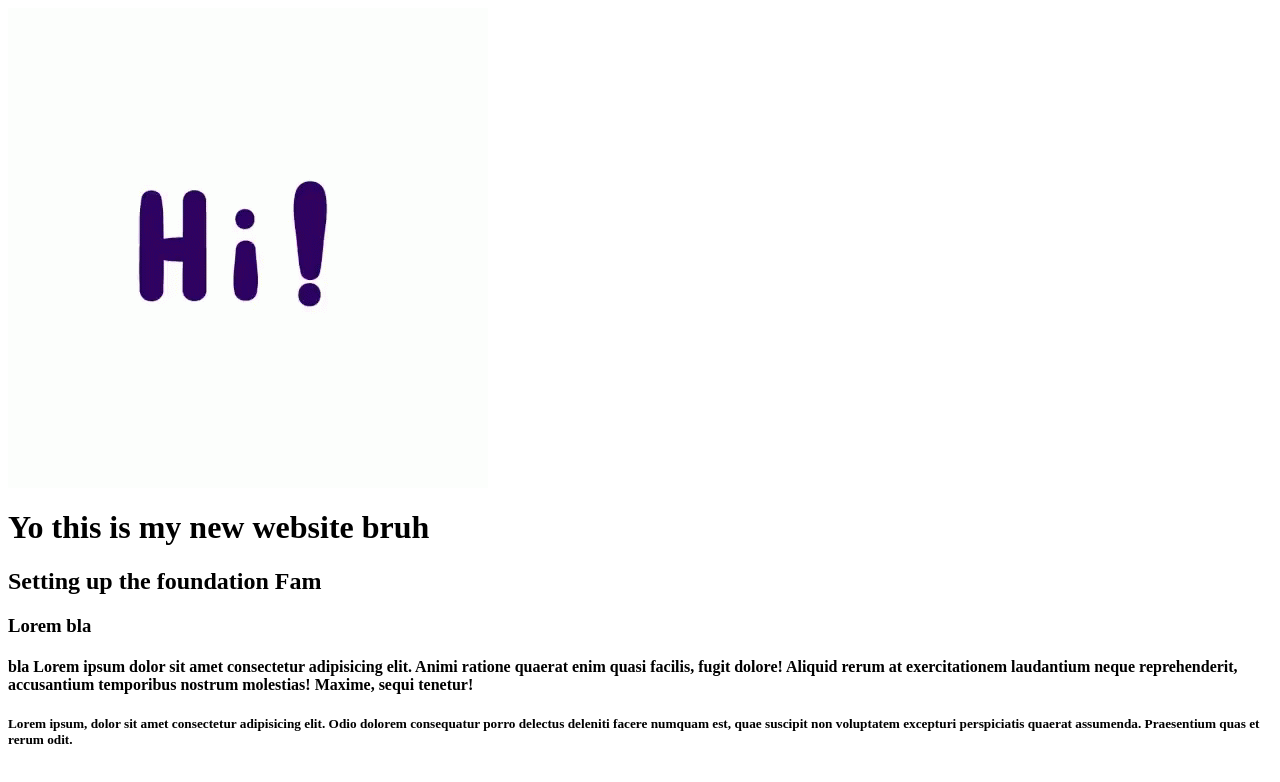
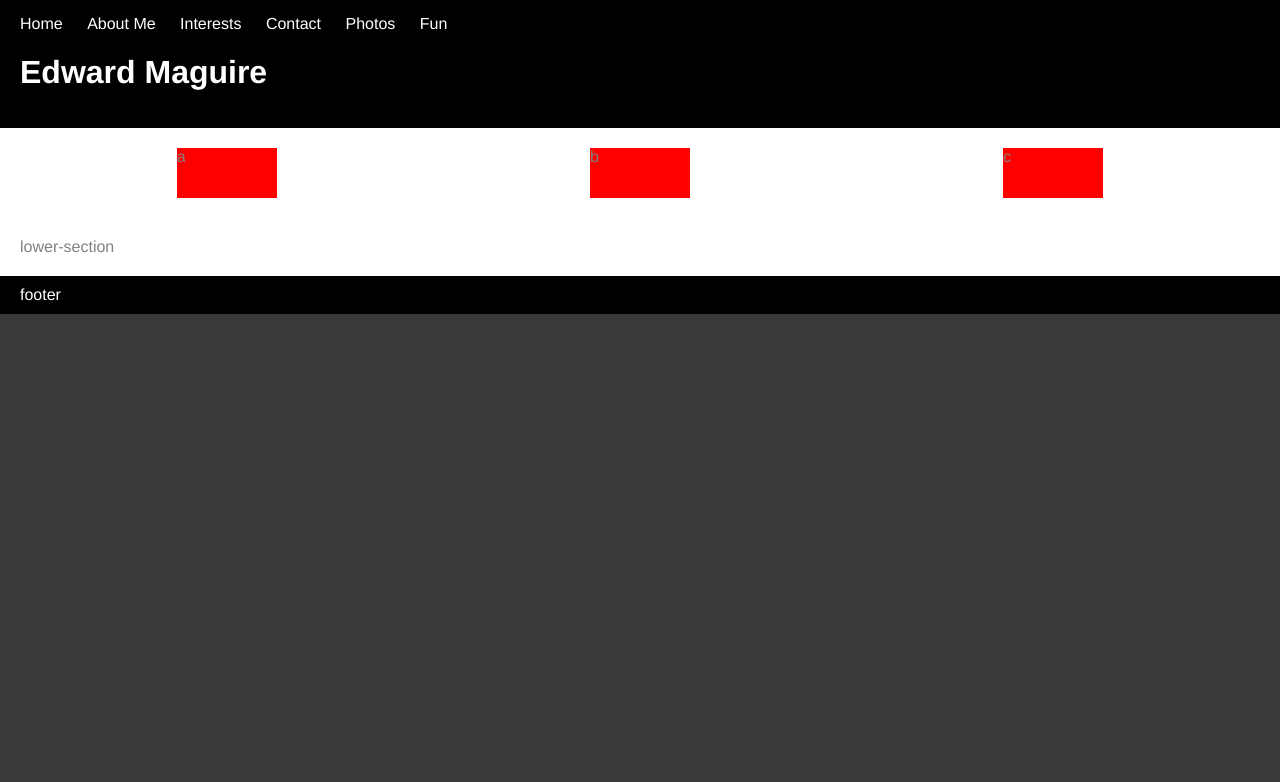
Before and after one commit to SoSubtle/Website, a plain HTML site: page Index.html in a window 1280 px wide. Drawn offline with Linux system fonts and the light colour scheme.

Commit message:
Created base layout

```diff
--- a/Index.html
+++ b/Index.html
@@ -1,15 +1,99 @@
+<!DOCTYPE html>
+<html lang="en">
 <head>
-        <title>
-            Edward Maguire Website Fam
-        </title>
+    <meta charset="UTF-8">
+    <meta name="viewport" content="width=device-width, initial-scale=1.0">
+    <meta http-equiv="X-UA-Compatible" content="ie=edge">
+    <title>
+        Edward Maguire
+    </title>
+    <style>
+
+        body {
+            background: rgb(58, 58, 58);
+            font-family: Helvetica Neue, Arial, Helvetica, sans-serif;
+            color: white;
+            margin: 0;
+            padding: 0;
+        }
+
+        header {
+            background : black;
+            padding: 15px 20px 15px 20px;
+        }
+
+
+        section  {
+            background: white;
+            color: gray;
+            padding: 20px;
+            display: flex;
+            flex-direction: row;
+        }
+
+        div {
+            background: red;
+            margin: auto;
+            width: 100px;
+            height: 50px;
+        }
+
+        footer {
+            background: black;
+            padding: 10px 20px;
+        }
+
+
+        ul {
+            margin: 0;
+            padding: 0;
+            list-style-type: none;
+        }
+
+        li {
+            display: inline-block;
+            margin-right: 20px;
+        }
+
+    </style>
 </head>
+<body>
 
-        <body>
-            <img src="./images/hello.gif" />
-            <p><h1> Yo this is my new website bruh</h1></p>
-            <p><h2> Setting up the foundation Fam</h2></p>
-            <p><h3> Lorem bla</h3></p>
-            <p><h4> bla Lorem ipsum dolor sit amet consectetur adipisicing elit. Animi ratione quaerat enim quasi facilis, fugit dolore! Aliquid rerum at exercitationem laudantium neque reprehenderit, accusantium temporibus nostrum molestias! Maxime, sequi tenetur!</h4></p>
-            <p><h5> Lorem ipsum, dolor sit amet consectetur adipisicing elit. Odio dolorem consequatur porro delectus deleniti facere numquam est, quae suscipit non voluptatem excepturi perspiciatis quaerat assumenda. Praesentium quas et rerum odit.</h5></p>
+    <header>
 
-        </body>
+        <nav>
+            <ul>
+                <li>Home</li>
+                <li>About Me</li>
+                <li>Interests</li>
+                <li>Contact</li>
+                <li>Photos</li>
+                <li>Fun</li>
+            </ul>
+
+        </nav>
+
+        <h1>
+            Edward Maguire
+        </h1>
+    </header>
+
+
+    <section triple-section>
+        <div>a</div>
+        <div>b</div>
+        <div>c</div>
+    </section>
+
+
+    <section lower-section>
+        lower-section
+    </section>
+
+
+    <footer>
+        footer
+    </footer>
+
+</body>
+</html>
```
Also changed, not shown: 1 other file.
